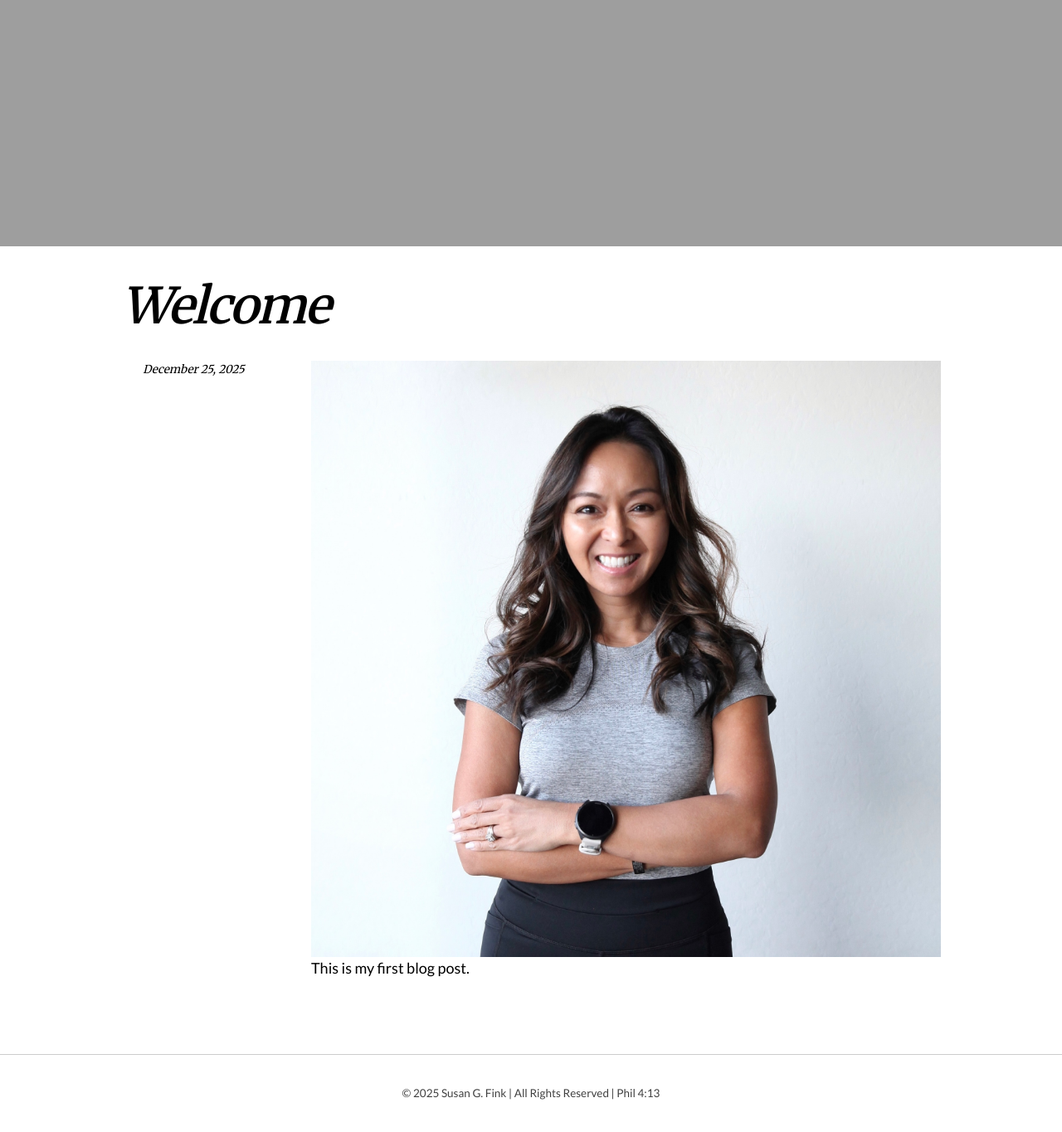
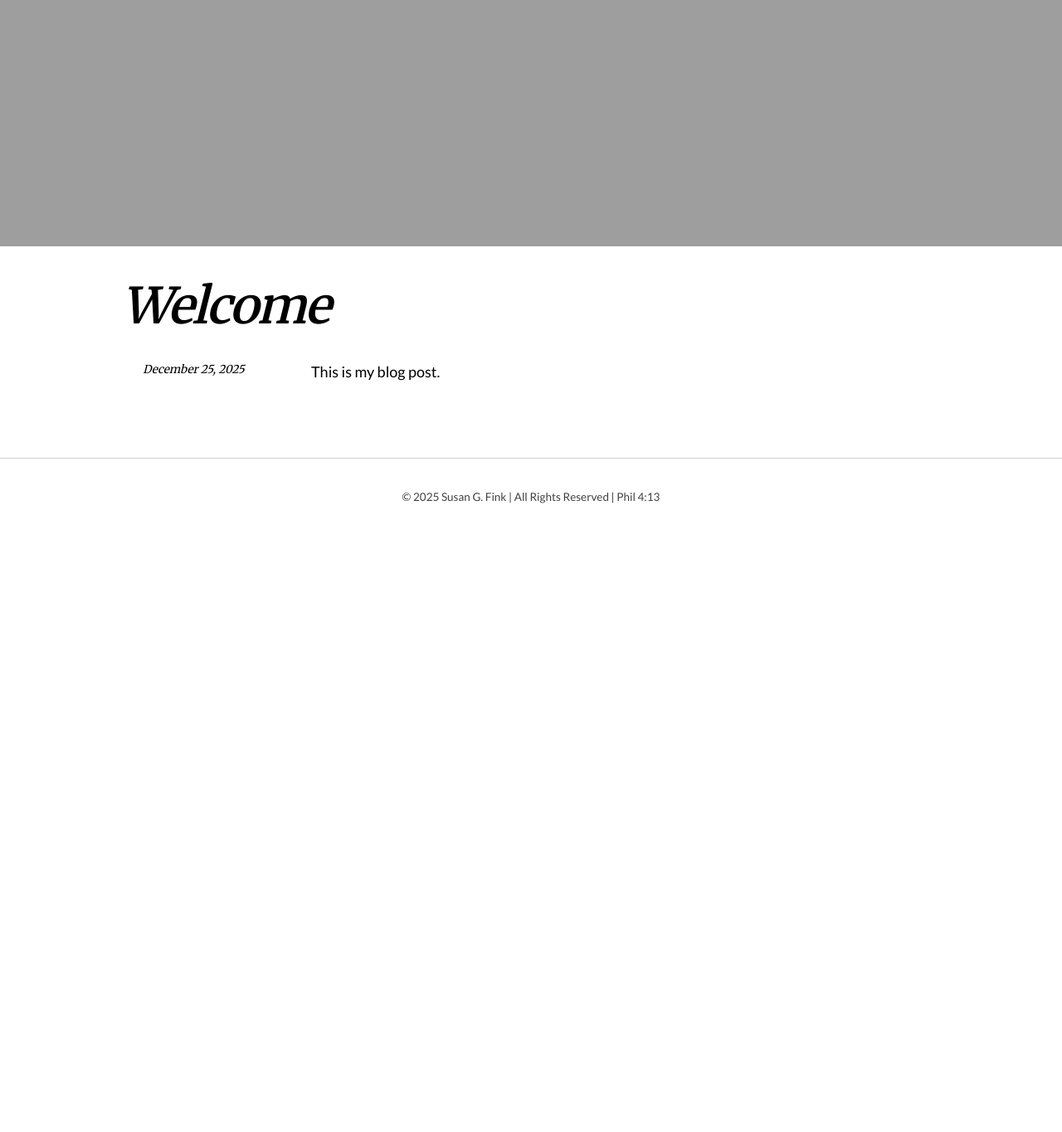
Before and after one commit to susangfink/site, a Jekyll site: the page built from _posts/2025-12-11-welcome.md, in a window 1280 px wide and 1400 px high, scrolled down 859 px. Shown: the top 1365 px of the window at 83% size. Built offline with Jekyll 4.4.1, drawn with Linux system fonts in a browser that asks for light colours; nearby versions of some CDN libraries; our own code applies the rules of GitHub Pages for plain Markdown files; after the commit the page ends 1540 px from its top, so only the background shows below that.

Commit message:
Update 2025-12-11-welcome.md

```diff
--- a/_posts/2025-12-11-welcome.md
+++ b/_posts/2025-12-11-welcome.md
@@ -8,5 +7,4 @@ image:
 ---
 
 
-![Sani](/images/SusanGFink.jpg)
-This is my first blog post.
+This is my blog post.
```
Also changed, not shown: other parts of _posts/2025-12-11-welcome.md (+0 -1 lines).
